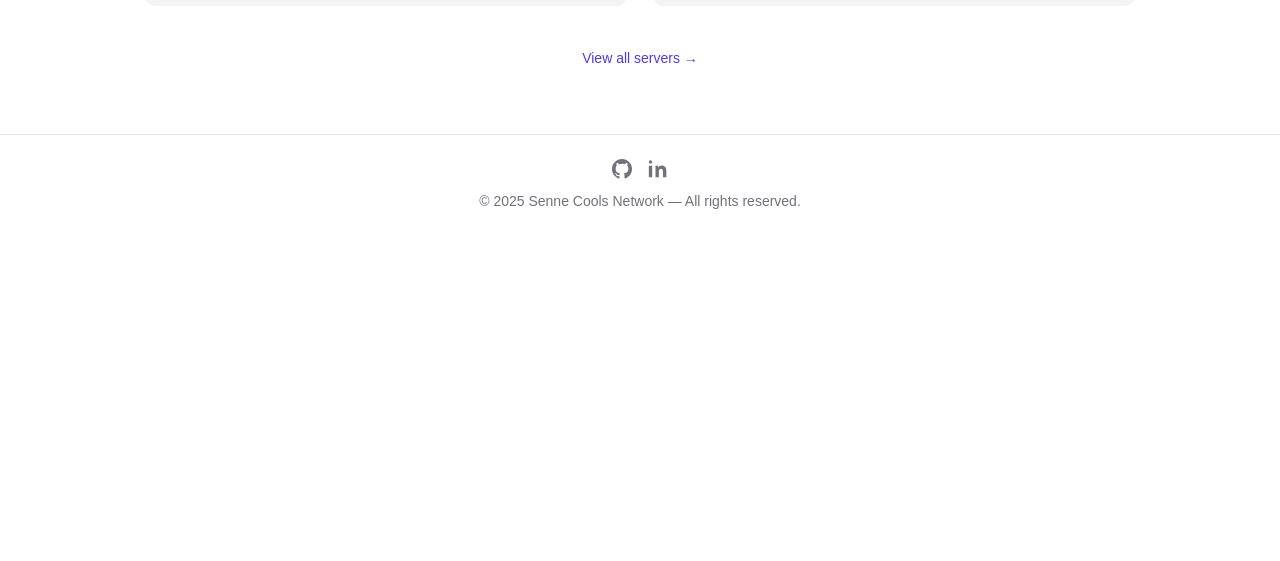
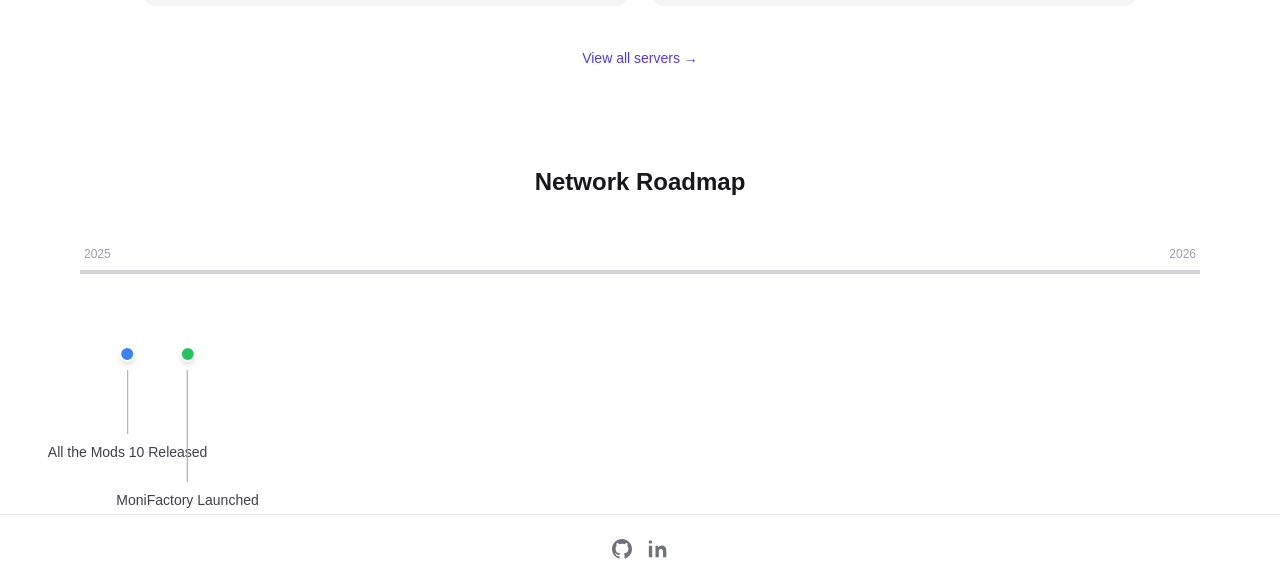
Before and after one commit to sennecools/Minecraft-Network-Site, a Next.js app in the folder frontend/: page / in a window 1280 px wide. Shown: the part 740-1301 px from the top of the page. Before the commit the page ends 975 px from the top, so only its background shows below. Built offline with nearby package versions, Linux system fonts and the light colour scheme.

Commit message:
Added a roadmap to the home page
still a lot of bugs and needs a lot of changes

```diff
--- a/frontend/app/page.tsx
+++ b/frontend/app/page.tsx
@@ -1,11 +1,13 @@
 import HomeHero from '@/components/home/home-hero';
 import HomeServerPreview from '@/components/home/home-server-preview';
+import RoadmapTimeline from '@/components/roadmap/roadmap-timeline';
 
 export default function Home() {
 	return (
 		<div>
 			<HomeHero />
 			<HomeServerPreview />
+			<RoadmapTimeline />
 		</div>
 	);
 }
--- /dev/null
+++ b/frontend/components/roadmap/roadmap-timeline.tsx
@@ -0,0 +1,111 @@
+'use client';
+
+import { useState } from 'react';
+
+const events = [
+	{
+		date: '2025-02-01',
+		title: 'All the Mods 10 Released',
+		description: 'Flagship server goes live with 300+ mods.',
+		color: '#3b82f6',
+		link: '/servers/all-the-mods-10',
+	},
+	{
+		date: '2025-03-12',
+		title: 'MoniFactory Launched',
+		description: 'Our first custom automation server goes live.',
+		color: '#22c55e',
+		link: '/servers/monifactory',
+	},
+];
+
+const TIMELINE_START = new Date('2025-01-01');
+const TIMELINE_END = new Date('2026-12-31');
+const TIMELINE_RANGE = TIMELINE_END.getTime() - TIMELINE_START.getTime();
+
+function monthsBetween(a: Date, b: Date) {
+	return (
+		(b.getFullYear() - a.getFullYear()) * 12 + (b.getMonth() - a.getMonth())
+	);
+}
+
+export default function RoadmapTimeline() {
+	const [hoveredIndex, setHoveredIndex] = useState<number | null>(null);
+
+	return (
+		<section className="w-full max-w-6xl mx-auto px-4 py-24">
+			<h2 className="text-2xl font-bold text-center mb-12 text-zinc-900 dark:text-white">
+				Network Roadmap
+			</h2>
+
+			{/* Year labels */}
+			<div className="flex justify-between text-xs text-zinc-400 dark:text-zinc-600 px-1 mb-2">
+				<span>2025</span>
+				<span>2026</span>
+			</div>
+
+			{/* Timeline bar */}
+			<div className="relative h-1 bg-zinc-300 dark:bg-zinc-700 mb-20" />
+
+			{/* Positioned events */}
+			<div className="relative w-full h-0">
+				{events.map((event, index) => {
+					const eventDate = new Date(event.date);
+					const timeSinceStart =
+						eventDate.getTime() - TIMELINE_START.getTime();
+					const percentage = (timeSinceStart / TIMELINE_RANGE) * 100;
+
+					// Check for overlap
+					const previous = events[index - 1];
+					const overlaps =
+						previous &&
+						monthsBetween(new Date(previous.date), eventDate) <= 2;
+
+					return (
+						<div
+							key={index}
+							className="absolute flex flex-col items-center"
+							style={{
+								left: `${percentage}%`,
+								transform: 'translateX(-50%)',
+							}}
+							onMouseEnter={() => setHoveredIndex(index)}
+							onMouseLeave={() => setHoveredIndex(null)}
+						>
+							{/* Dot on line */}
+							<div
+								className="w-4 h-4 rounded-full border-2 border-white dark:border-zinc-900 shadow-md z-10 bg-opacity-100"
+								style={{
+									backgroundColor: event.color,
+									top: '-0.5rem',
+									position: 'relative',
+								}}
+								title={event.title}
+							/>
+
+							{/* Vertical connector */}
+							<div
+								className={`w-px ${
+									overlaps ? 'h-28' : 'h-16'
+								} bg-zinc-400 dark:bg-zinc-600`}
+							/>
+
+							{/* Title only, hover to show details */}
+							<div className="relative mt-2 text-sm font-medium text-center text-zinc-700 dark:text-zinc-300 cursor-pointer">
+								{event.title}
+								{hoveredIndex === index && (
+									<div className="absolute -top-24 left-1/2 -translate-x-1/2 w-56 text-center bg-white dark:bg-zinc-800 text-sm text-zinc-700 dark:text-zinc-300 p-3 rounded-lg shadow-lg border border-zinc-200 dark:border-zinc-700 z-20">
+										<p className="font-semibold mb-1">
+											{event.date}
+										</p>
+										<p>{event.description}</p>
+									</div>
+								)}
+							</div>
+						</div>
+					);
+				})}
+			</div>
+		</section>
+	);
+}
```
